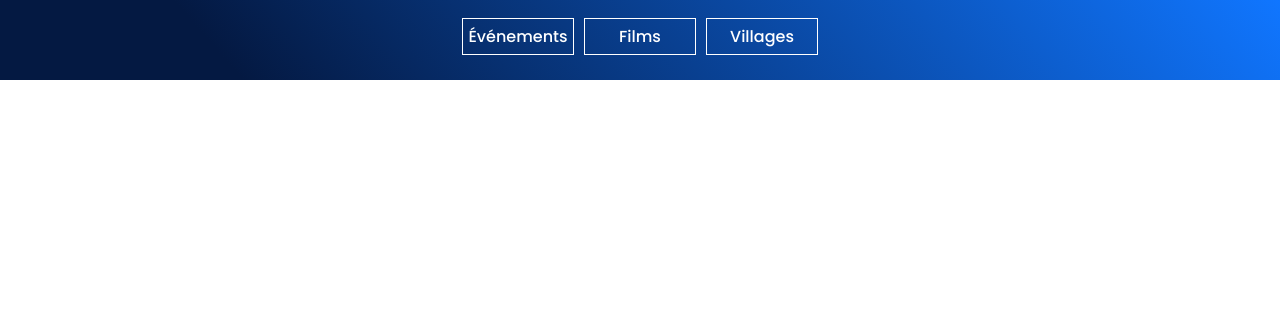
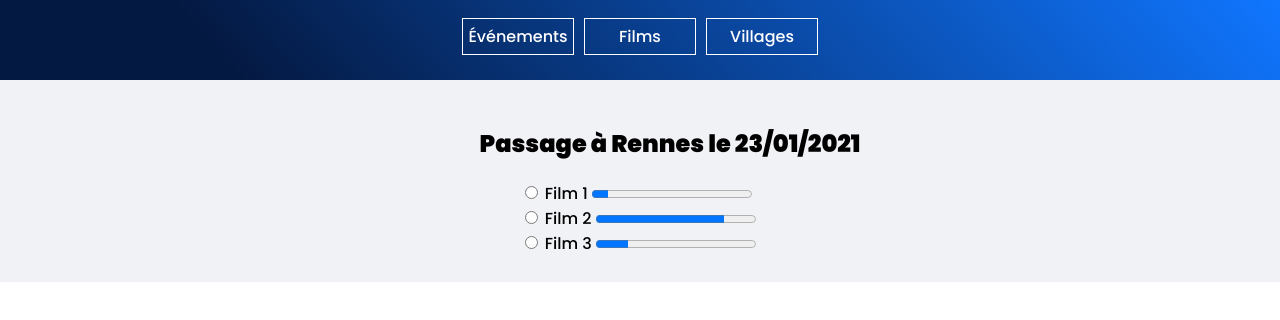
Before and after one commit to HamzaDams/BreizhVideo, a plain HTML site: page index.html in a window 1280 px wide. Drawn offline with Linux system fonts and the light colour scheme.

Commit message:
add events

```diff
--- /dev/null
+++ b/assets/css/events.css
@@ -0,0 +1,12 @@
+#events {
+    display: flex;
+    align-items: center;
+    justify-content: center;
+    width: 100%;
+    background-color: #f1f2f6;
+    padding: 10px;
+}
+
+#events ul {
+    list-style-type: none;
+}
--- a/index.html
+++ b/index.html
@@ -18,6 +18,35 @@
     </header>
     <main>
 
+        <section id="events">
+            <ul>
+                <li class="event">
+                    <h1>Passage à <span class="villeVisit">Rennes</span> le <span class="datePassage">23/01/2021</span></h1>
+                    <ul clas="films">
+                        <li class="film">
+                            <div>
+                                <input type="radio" id="film1" name="voteFilm" value="positif"><label for="film1"> Film 1</label>
+                                <progress max="100" value="10"></progress>
+                            </div>
+                        </li>
+                        <li class="film">
+                            <div>
+                                <input type="radio" id="film2" name="voteFilm" value="positif"><label for="film2"> Film 2</label>
+                                <progress max="100" value="80"></progress>
+                            </div>
+                        </li>
+                        <li class="film">
+                            <div>
+                                <input type="radio" id="film3" name="voteFilm" value="positif"><label for="film3"> Film 3</label>
+                                <progress max="100" value="20" ></progress>
+                            </div>
+                        </li>
+                    </ul>
+                </li>
+
+            </ul>
+        </section>
+
     </main>
     <footer>
 
--- a/styles.css
+++ b/styles.css
@@ -1,4 +1,5 @@
 @import url("assets/css/navbar.css");
+@import url("assets/css/events.css");
 @import url('https://fonts.googleapis.com/css2?family=Poppins:ital,wght@0,100;0,300;0,500;0,600;0,900;1,200&display=swap');
 body {
     margin: 0;
```
